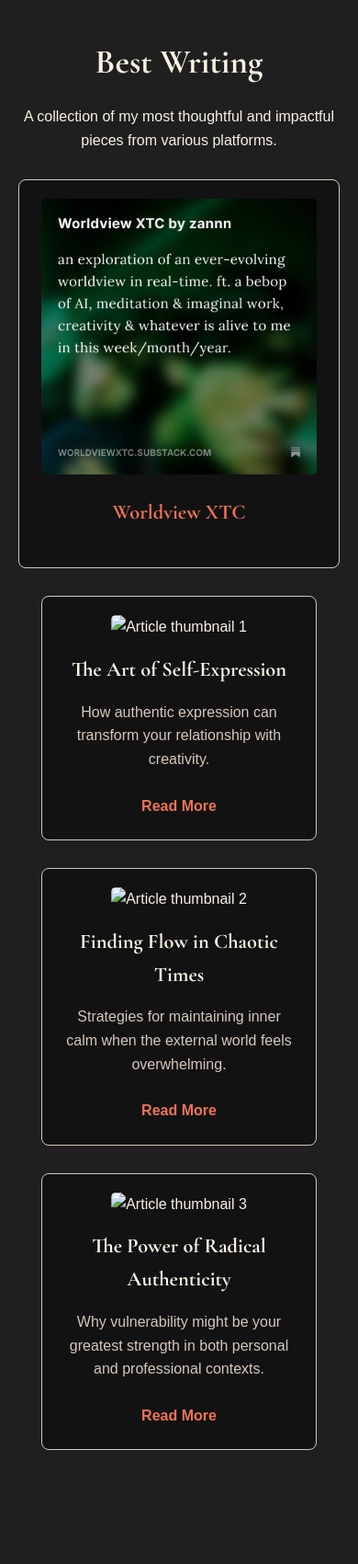
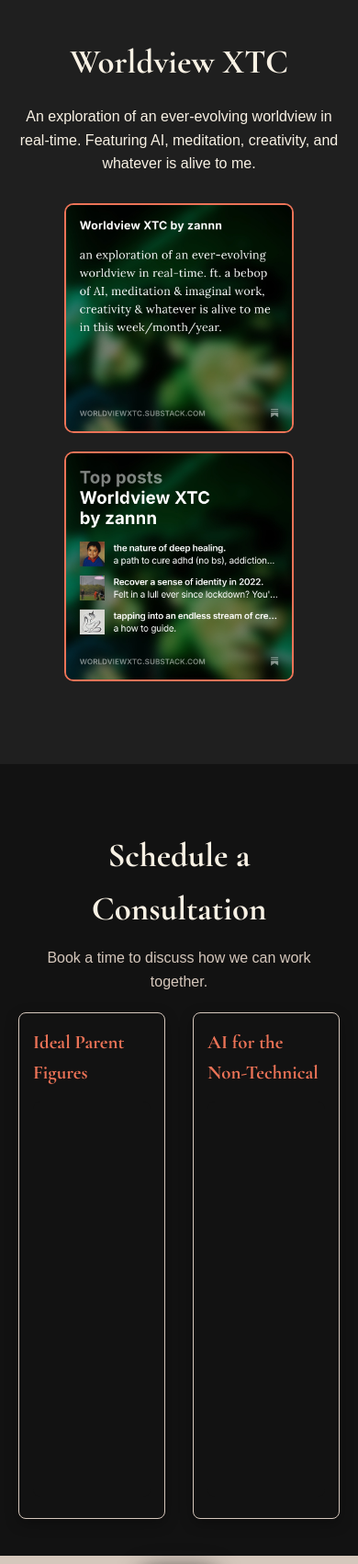
Before and after one commit to zan-h/mizanblack21.04, a plain HTML site: page index.html in a window 390 px wide. Shown: the part 1330-3031 px from the top of the page at 92% size. Drawn offline with nearby package versions, Linux system fonts and the light colour scheme; a script that the page names is missing.

Commit message:
added substack assets to hp

```diff
--- a/index.html
+++ b/index.html
@@ -48,31 +48,14 @@
         </section>
 
         <section id="showcase">
-            <h2>Best Writing</h2>
-            <p>A collection of my most thoughtful and impactful pieces from various platforms.</p>
-            <div class="substack-promo">
-                <img src="assets/Worldview XTC - square.jpg" alt="Worldview XTC" class="worldview-image">
-                <h3>Worldview XTC</h3>
-            </div>
-            <div class="showcase-items">
-                <div class="showcase-item">
-                    <img src="assets/writing1.jpg" alt="Article thumbnail 1">
-                    <h3>The Art of Self-Expression</h3>
-                    <p>How authentic expression can transform your relationship with creativity.</p>
-                    <a href="#" class="read-more">Read More</a>
+            <h2>Worldview XTC</h2>
+            <p>An exploration of an ever-evolving worldview in real-time. Featuring AI, meditation, creativity, and whatever is alive to me.</p>
+            <div class="substack-showcase">
+                <div class="substack-images">
+                    <img src="assets/Worldview XTC - square (1).jpg" alt="Worldview XTC" class="worldview-image">
+                    <img src="assets/Worldview XTC - square (2).jpg" alt="Worldview XTC" class="worldview-image">
                 </div>
-                <div class="showcase-item">
-                    <img src="assets/writing2.jpg" alt="Article thumbnail 2">
-                    <h3>Finding Flow in Chaotic Times</h3>
-                    <p>Strategies for maintaining inner calm when the external world feels overwhelming.</p>
-                    <a href="#" class="read-more">Read More</a>
-                </div>
-                <div class="showcase-item">
-                    <img src="assets/writing3.jpg" alt="Article thumbnail 3">
-                    <h3>The Power of Radical Authenticity</h3>
-                    <p>Why vulnerability might be your greatest strength in both personal and professional contexts.</p>
-                    <a href="#" class="read-more">Read More</a>
-                </div>
+                <a href="https://worldviewxtc.substack.com/" target="_blank" class="cta-button primary">Subscribe to Worldview XTC</a>
             </div>
         </section>
 
--- a/style.css
+++ b/style.css
@@ -634,7 +634,7 @@
 
 /* Calendar Section (formerly Benefits) */
 #benefits {
-    background-color: #1F1F1F;
+    background-color: #121212;
     padding: 40px 20px 30px; /* Further reduced bottom padding */
 }
 
@@ -903,3 +903,42 @@
     text-decoration: none;
     border-bottom: 1px solid #EC7357;
 }
+
+.substack-showcase {
+    max-width: 900px;
+    margin: 30px auto;
+    text-align: center;
+}
+
+.substack-images {
+    display: flex;
+    justify-content: center;
+    gap: 20px;
+    margin-bottom: 30px;
+}
+
+.substack-images .worldview-image {
+    width: 300px;
+    height: 300px;
+    object-fit: cover;
+    border-radius: 10px;
+    border: 2px solid #EC7357;
+    transition: transform 0.3s ease, border-color 0.3s ease;
+}
+
+.substack-images .worldview-image:hover {
+    transform: scale(1.03);
+    border-color: #FFB86F;
+}
+
+@media (max-width: 768px) {
+    .substack-images {
+        flex-direction: column;
+        align-items: center;
+    }
+
+    .substack-images .worldview-image {
+        width: 250px;
+        height: 250px;
+    }
+}
```
Also changed, not shown: _header.html (added, +13 -0 lines), image-test.html (added, +32 -0 lines), script.js (added, +29 -0 lines), assets/Worldview XTC - square (1).jpg (added), assets/Worldview XTC - square (2).jpg (added), assets/test-image.svg (added), 1 other file.
